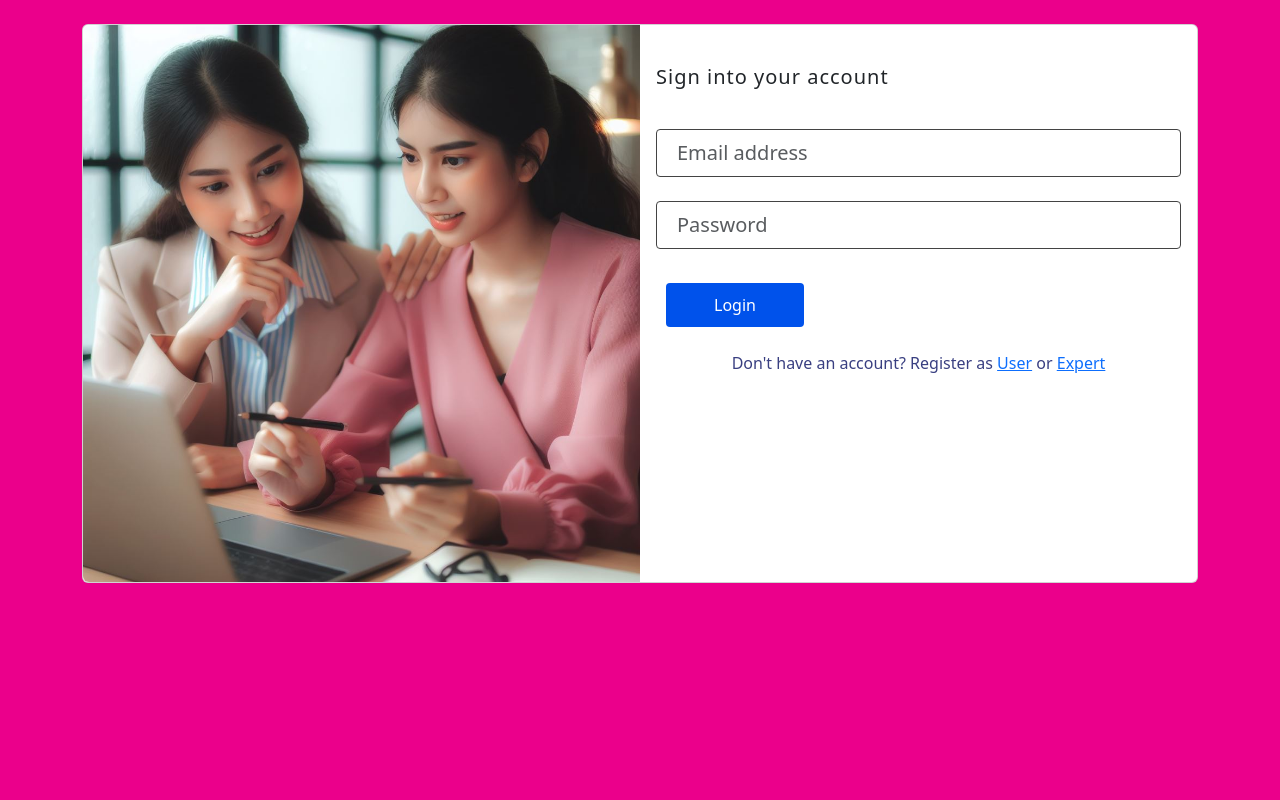
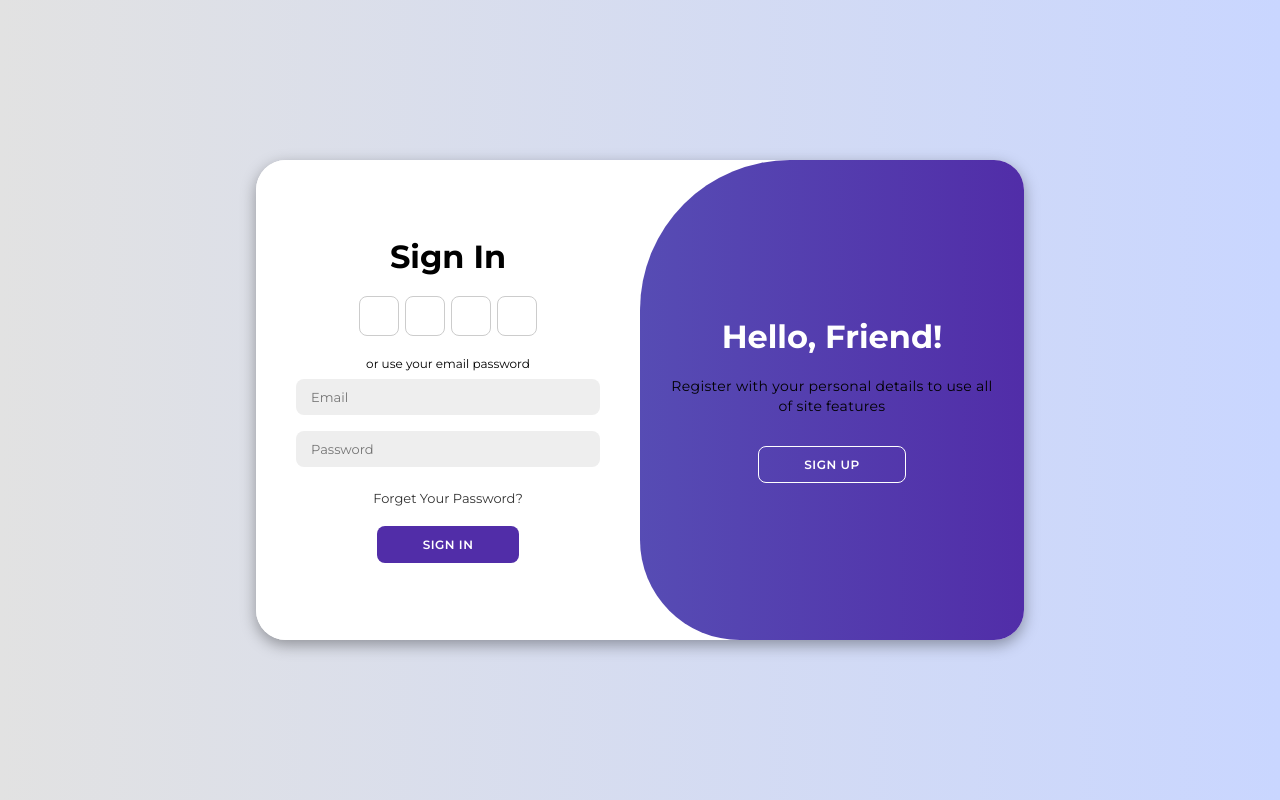
Before and after one commit to pratik860s/Degpeg-starter, a React (Create React App) app: page / in a window 1280 px wide. Built offline with nearby package versions, Linux system fonts and the light colour scheme.

Commit message:
new login page "Loginx"

```diff
--- a/package.json
+++ b/package.json
@@ -8,8 +8,10 @@
     "@testing-library/user-event": "^13.5.0",
     "axios": "^1.6.8",
     "bootstrap": "^5.3.3",
+    "email-validator": "^2.0.4",
     "joi": "^17.13.1",
     "mdb-react-ui-kit": "^8.0.0",
+    "node-scss": "^7.0.3",
     "react": "^18.3.1",
     "react-bootstrap": "^2.10.2",
     "react-dom": "^18.3.1",
@@ -17,6 +19,7 @@
     "react-router": "^6.23.0",
     "react-router-dom": "^6.23.0",
     "react-scripts": "^5.0.1",
+    "scss": "^0.2.4",
     "web-vitals": "^2.1.4"
   },
   "scripts": {
--- a/src/App.js
+++ b/src/App.js
@@ -1,13 +1,13 @@
 import React from "react";
 import { BrowserRouter as Router, Routes, Route } from "react-router-dom";
-import Login from "./Pages/Login/Login";
-import ExpertSignup from "./Pages/ExpertSignup/ExpertSignup";
+import ExpertSignup from "./Pages/LandingPages/ExpertSignup/ExpertSignup";
+import Loginx from "./Pages/LandingPages/Login/Loginx";
 
 const App = () => {
   return (
     <Router>
       <Routes>
-        <Route path="/" element={<Login />} />
+        <Route path="/" element={<Loginx />} />
         <Route path="/register/expert" element={<ExpertSignup />} />
       </Routes>
     </Router>
--- /dev/null
+++ b/src/Pages/LandingPages/Login/Loginx.js
@@ -0,0 +1,58 @@
+import "./style.css";
+const Loginx = () => {
+
+  return (
+    <div class="container" id="container">
+      <div class="form-container sign-up">
+        <form>
+          <h1>Create Account</h1>
+          <div class="social-icons">
+            <a href="#" class="icon"><i class="fa-brands fa-google-plus-g"></i></a>
+            <a href="#" class="icon"><i class="fa-brands fa-facebook-f"></i></a>
+            <a href="#" class="icon"><i class="fa-brands fa-github"></i></a>
+            <a href="#" class="icon"><i class="fa-brands fa-linkedin-in"></i></a>
+          </div>
+          <span>or use your email for registeration</span>
+          <input type="text" placeholder="Name" />
+          <input type="email" placeholder="Email" />
+          <input type="password" placeholder="Password" />
+          <button>Sign Up</button>
+        </form>
+      </div>
+      <div class="form-container sign-in">
+        <form>
+          <h1>Sign In</h1>
+          <div class="social-icons">
+            <a href="#" class="icon"><i class="fa-brands fa-google-plus-g"></i></a>
+            <a href="#" class="icon"><i class="fa-brands fa-facebook-f"></i></a>
+            <a href="#" class="icon"><i class="fa-brands fa-github"></i></a>
+            <a href="#" class="icon"><i class="fa-brands fa-linkedin-in"></i></a>
+          </div>
+          <span>or use your email password</span>
+          <input type="email" placeholder="Email" />
+          <input type="password" placeholder="Password" />
+          <a href="#">Forget Your Password?</a>
+          <button>Sign In</button>
+        </form>
+      </div>
+      <div class="toggle-container">
+        <div class="toggle">
+          <div class="toggle-panel toggle-left">
+            <h1>Welcome Back!</h1>
+            <p>Enter your personal details to use all of site features</p>
+            <button class="hidden" id="login">Sign In</button>
+          </div>
+          <div class="toggle-panel toggle-right">
+            <h1>Hello, Friend!</h1>
+            <p>Register with your personal details to use all of site features</p>
+            <button class="hidden" id="register">Sign Up</button>
+          </div>
+        </div>
+      </div>
+    </div>
+  );
+
+
+}
+
+export default Loginx;
--- /dev/null
+++ b/src/Pages/LandingPages/Login/style.css
@@ -0,0 +1,210 @@
+@import url('https://fonts.googleapis.com/css2?family=Montserrat:wght@300;400;500;600;700&display=swap');
+
+*{
+    margin: 0;
+    padding: 0;
+    box-sizing: border-box;
+    font-family: 'Montserrat', sans-serif;
+}
+
+body{
+    background-color: #c9d6ff;
+    background: linear-gradient(to right, #e2e2e2, #c9d6ff);
+    display: flex;
+    align-items: center;
+    justify-content: center;
+    flex-direction: column;
+    height: 100vh;
+}
+
+.container{
+    background-color: #fff;
+    border-radius: 30px;
+    box-shadow: 0 5px 15px rgba(0, 0, 0, 0.35);
+    position: relative;
+    overflow: hidden;
+    width: 768px;
+    max-width: 100%;
+    min-height: 480px;
+}
+
+.container p{
+    font-size: 14px;
+    line-height: 20px;
+    letter-spacing: 0.3px;
+    margin: 20px 0;
+}
+
+.container span{
+    font-size: 12px;
+}
+
+.container a{
+    color: #333;
+    font-size: 13px;
+    text-decoration: none;
+    margin: 15px 0 10px;
+}
+
+.container button{
+    background-color: #512da8;
+    color: #fff;
+    font-size: 12px;
+    padding: 10px 45px;
+    border: 1px solid transparent;
+    border-radius: 8px;
+    font-weight: 600;
+    letter-spacing: 0.5px;
+    text-transform: uppercase;
+    margin-top: 10px;
+    cursor: pointer;
+}
+
+.container button.hidden{
+    background-color: transparent;
+    border-color: #fff;
+}
+
+.container form{
+    background-color: #fff;
+    display: flex;
+    align-items: center;
+    justify-content: center;
+    flex-direction: column;
+    padding: 0 40px;
+    height: 100%;
+}
+
+.container input{
+    background-color: #eee;
+    border: none;
+    margin: 8px 0;
+    padding: 10px 15px;
+    font-size: 13px;
+    border-radius: 8px;
+    width: 100%;
+    outline: none;
+}
+
+.form-container{
+    position: absolute;
+    top: 0;
+    height: 100%;
+    transition: all 0.6s ease-in-out;
+}
+
+.sign-in{
+    left: 0;
+    width: 50%;
+    z-index: 2;
+}
+
+.container.active .sign-in{
+    transform: translateX(100%);
+}
+
+.sign-up{
+    left: 0;
+    width: 50%;
+    opacity: 0;
+    z-index: 1;
+}
+
+.container.active .sign-up{
+    transform: translateX(100%);
+    opacity: 1;
+    z-index: 5;
+    animation: move 0.6s;
+}
+
+@keyframes move{
+    0%, 49.99%{
+        opacity: 0;
+        z-index: 1;
+    }
+    50%, 100%{
+        opacity: 1;
+        z-index: 5;
+    }
+}
+
+.social-icons{
+    margin: 20px 0;
+}
+
+.social-icons a{
+    border: 1px solid #ccc;
+    border-radius: 20%;
+    display: inline-flex;
+    justify-content: center;
+    align-items: center;
+    margin: 0 3px;
+    width: 40px;
+    height: 40px;
+}
+
+.toggle-container{
+    position: absolute;
+    top: 0;
+    left: 50%;
+    width: 50%;
+    height: 100%;
+    overflow: hidden;
+    transition: all 0.6s ease-in-out;
+    border-radius: 150px 0 0 100px;
+    z-index: 1000;
+}
+
+.container.active .toggle-container{
+    transform: translateX(-100%);
+    border-radius: 0 150px 100px 0;
+}
+
+.toggle{
+    background-color: #512da8;
+    height: 100%;
+    background: linear-gradient(to right, #5c6bc0, #512da8);
+    color: #fff;
+    position: relative;
+    left: -100%;
+    height: 100%;
+    width: 200%;
+    transform: translateX(0);
+    transition: all 0.6s ease-in-out;
+}
+
+.container.active .toggle{
+    transform: translateX(50%);
+}
+
+.toggle-panel{
+    position: absolute;
+    width: 50%;
+    height: 100%;
+    display: flex;
+    align-items: center;
+    justify-content: center;
+    flex-direction: column;
+    padding: 0 30px;
+    text-align: center;
+    top: 0;
+    transform: translateX(0);
+    transition: all 0.6s ease-in-out;
+}
+
+.toggle-left{
+    transform: translateX(-200%);
+}
+
+.container.active .toggle-left{
+    transform: translateX(0);
+}
+
+.toggle-right{
+    right: 0;
+    transform: translateX(0);
+}
+
+.container.active .toggle-right{
+    transform: translateX(200%);
+}
```
Also changed, not shown: src/Pages/LandingPages/Login/index.js (added, +9 -0 lines), src/Pages/LandingPages/ExpertSignup/ExpertSignup.css (renamed from src/Pages/ExpertSignup/ExpertSignup.css), src/Pages/LandingPages/ExpertSignup/ExpertSignup.js (renamed from src/Pages/ExpertSignup/ExpertSignup.js), src/Pages/LandingPages/Login/Login.css (renamed from src/Pages/Login/Login.css), src/Pages/LandingPages/Login/Login.js (renamed from src/Pages/Login/Login.js), src/Pages/LandingPages/UserSignup/UserSignup.css (added), src/Pages/LandingPages/UserSignup/UserSignup.js (added), 1 other file (tests, documents, lock files or other folders).
